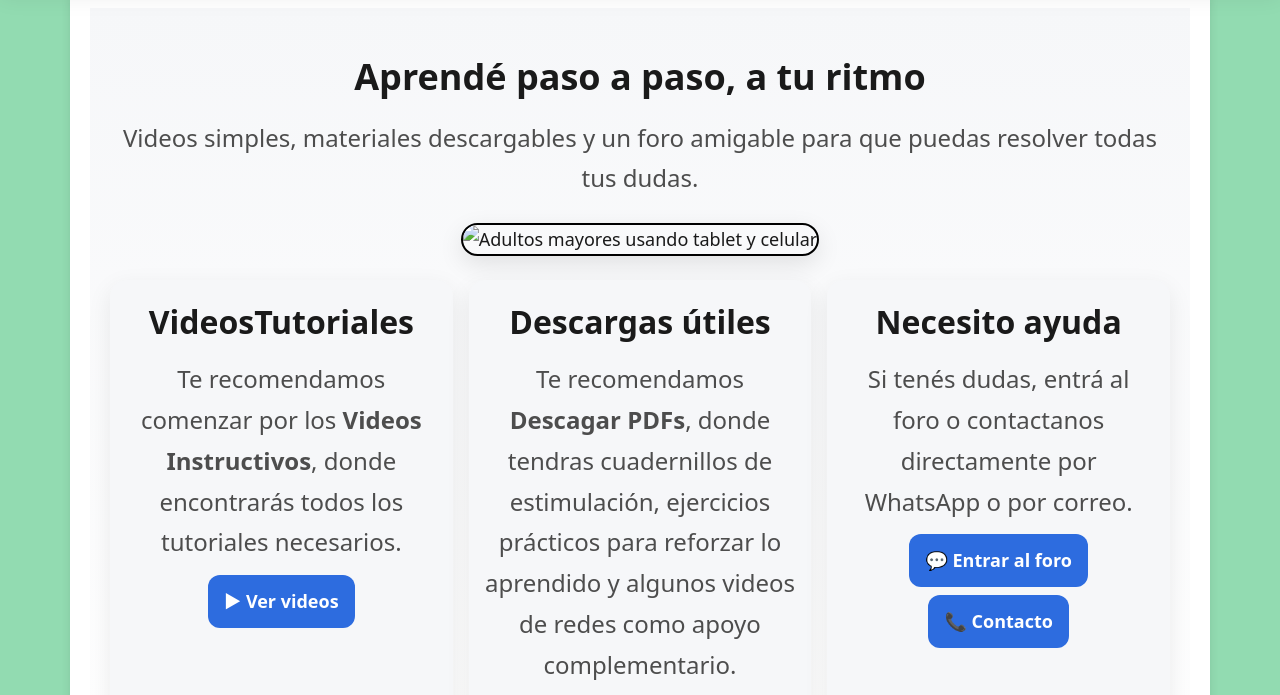
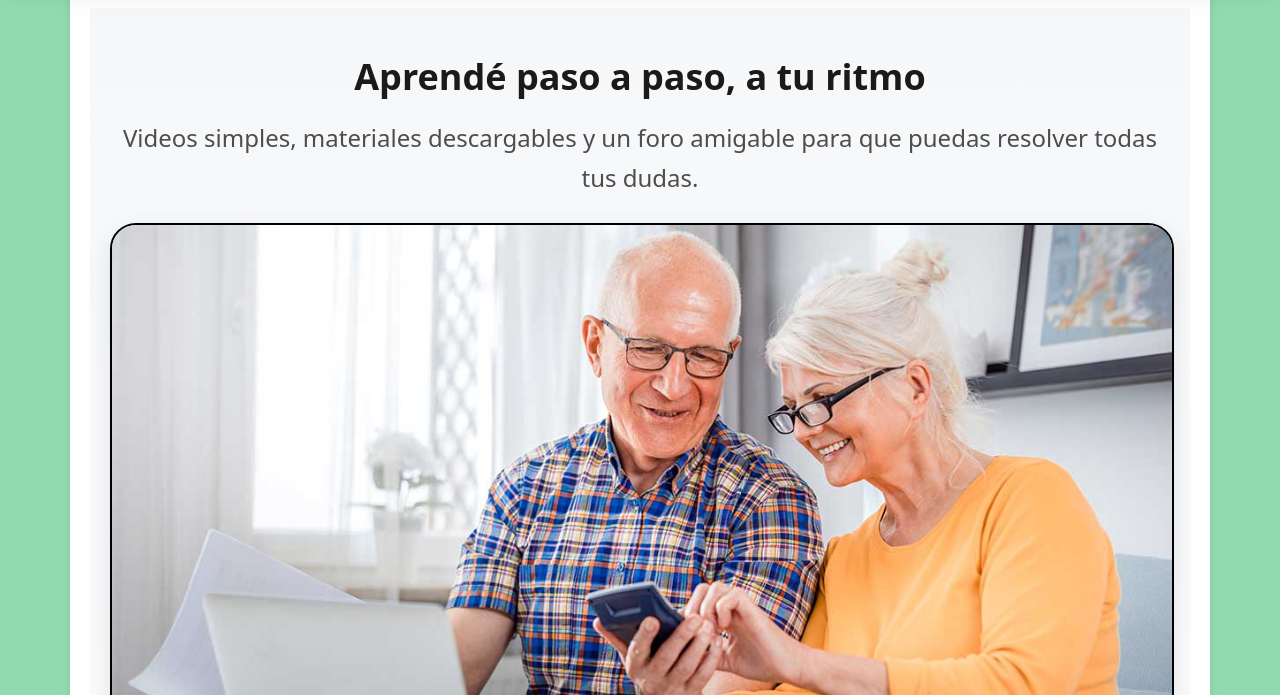
Before and after one commit to nadialiebesspiel2018-oss/hogarFedericoozanampagetest, a plain HTML site: page index.html in a window 1280 px wide. Shown: the part 80-775 px from the top of the page. Drawn offline with Linux system fonts and the light colour scheme.

Commit message:
Update index.html

```diff
--- a/index.html
+++ b/index.html
@@ -202,7 +202,7 @@ main {
 
   <!-- Imagen principal -->
 <div style="margin:24px 0">
-  <img src="img/1.jpg"
+  <img src="1.jpg"
        alt="Adultos mayores usando tablet y celular"
        style="width:100%;
               border-radius:26px;
```
